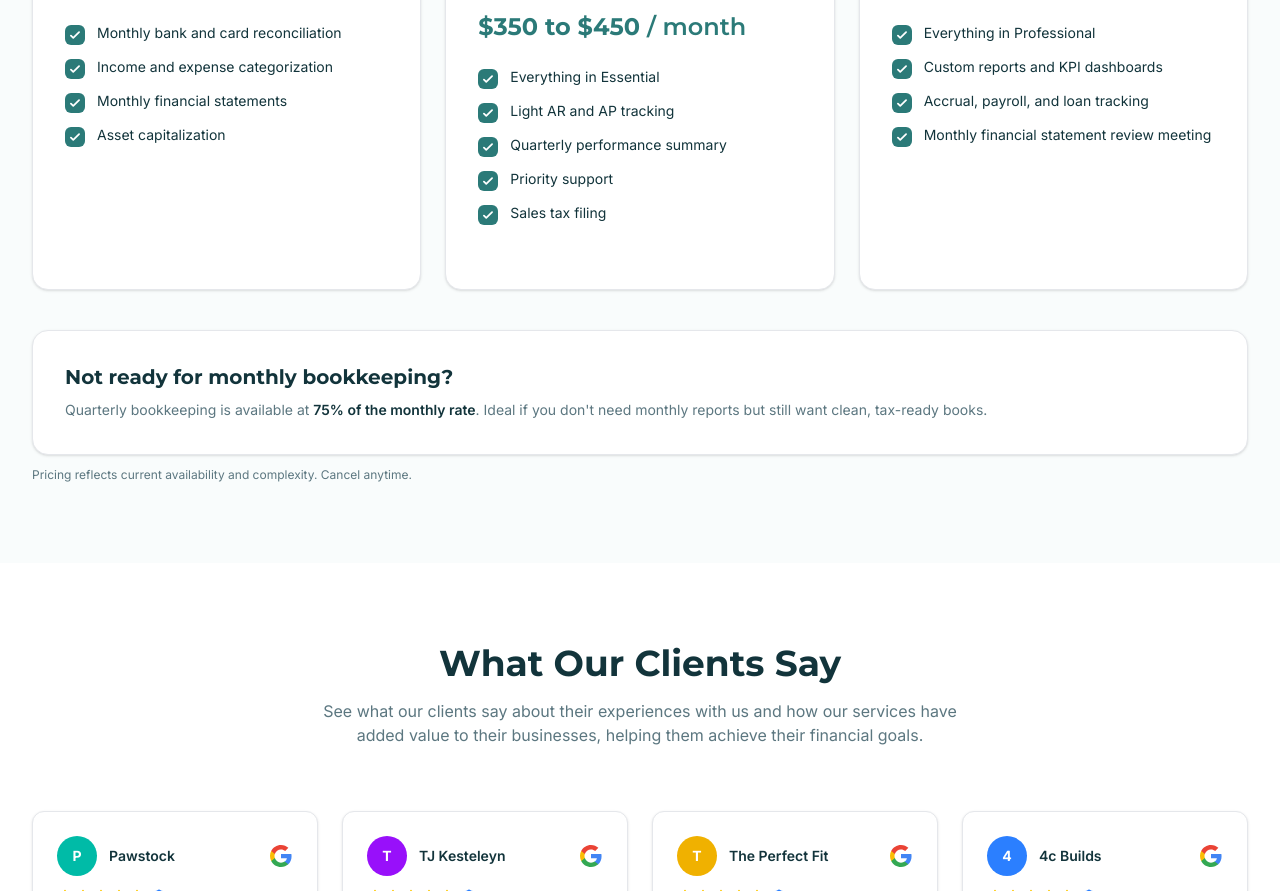
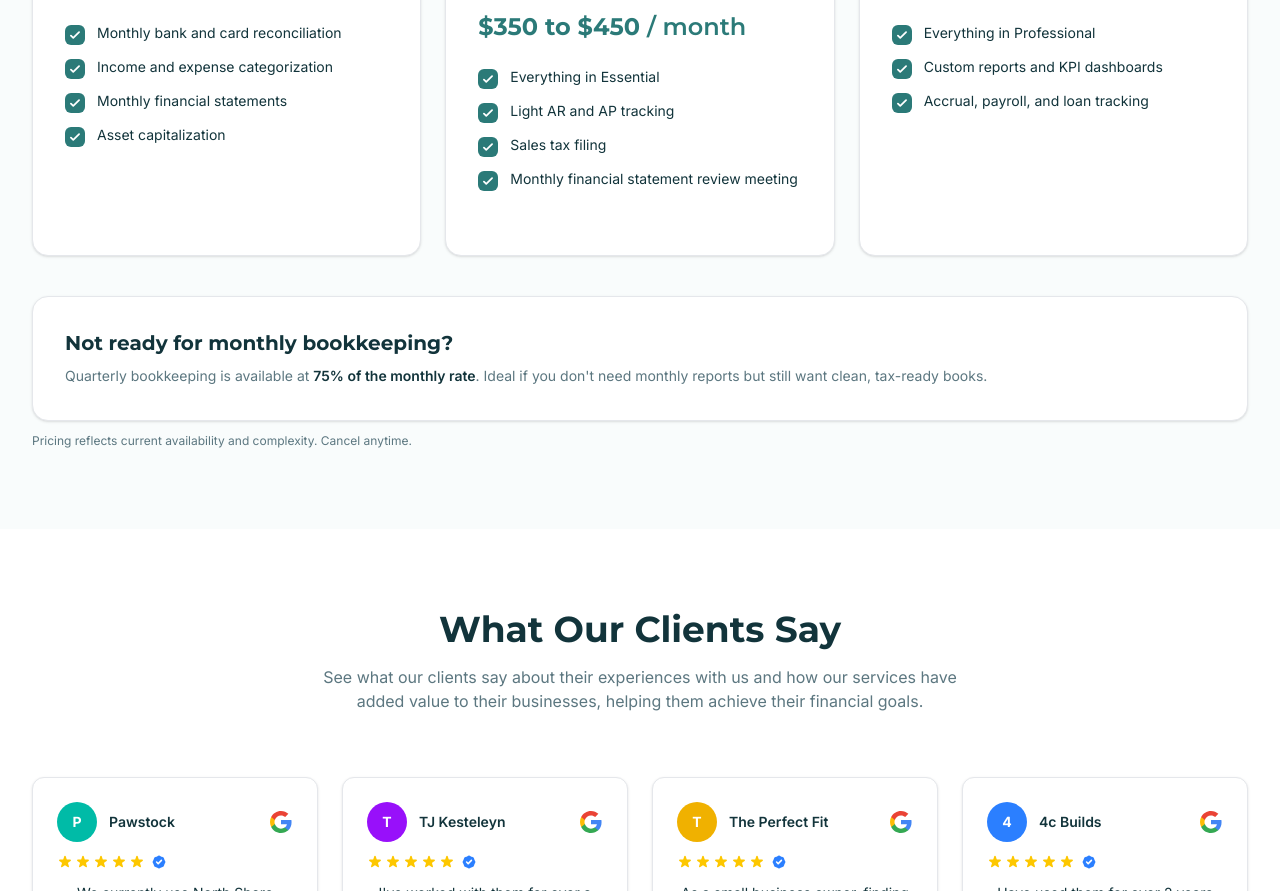
Before and after one commit to ch444444/Bookeeping, a Next.js app: page / in a window 1280 px wide. Shown: the part 1940-2831 px from the top of the page. Built offline with nearby package versions, Linux system fonts and the light colour scheme.

Commit message:
Adjust Professional/Premium bullets: drop priority support and performance summary, move monthly meeting to Professional

```diff
--- a/src/app/page.tsx
+++ b/src/app/page.tsx
@@ -67,9 +67,8 @@ const pricingTiers = [
     features: [
       "Everything in Essential",
       "Light AR and AP tracking",
-      "Quarterly performance summary",
-      "Priority support",
       "Sales tax filing",
+      "Monthly financial statement review meeting",
     ],
     footer: "Best for growing businesses with multiple accounts",
   },
@@ -81,7 +80,6 @@ const pricingTiers = [
       "Everything in Professional",
       "Custom reports and KPI dashboards",
       "Accrual, payroll, and loan tracking",
-      "Monthly financial statement review meeting",
     ],
     footer: "Best for established or multi-entity businesses",
   },
```
